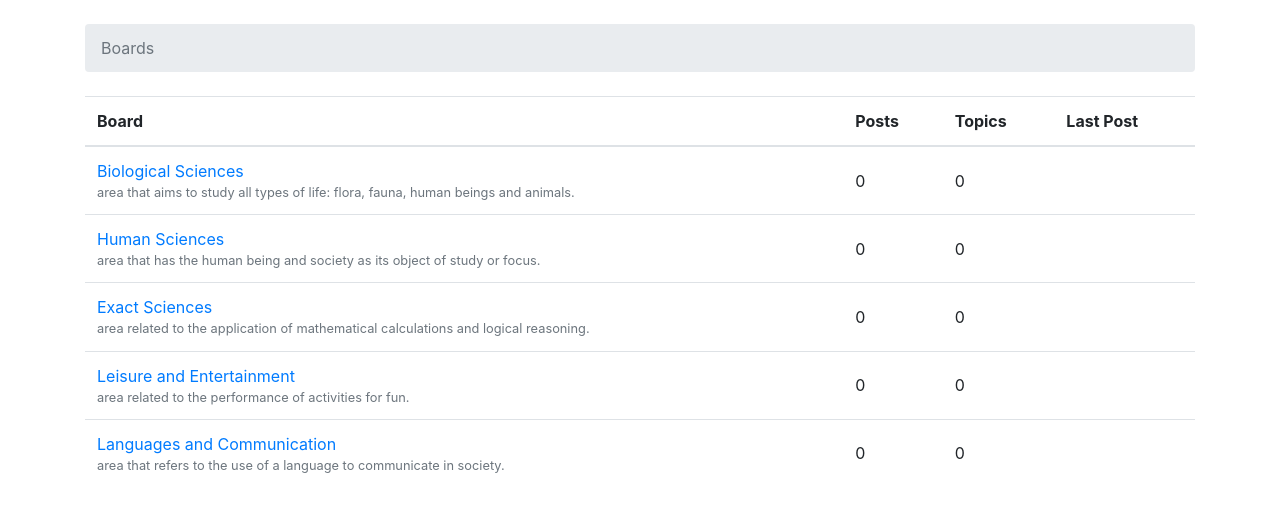
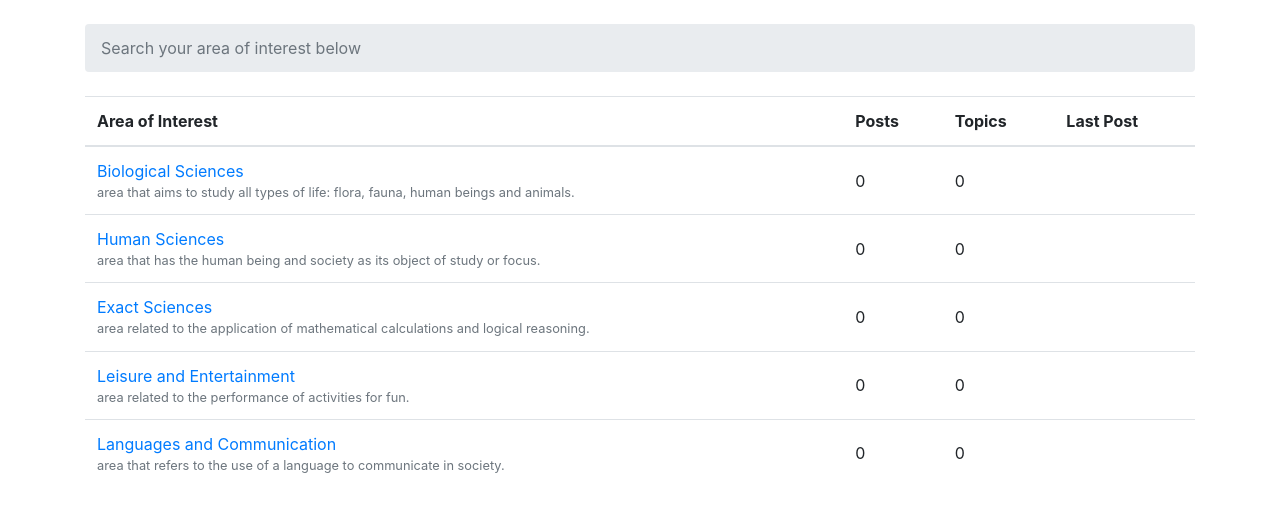
Before and after one commit to caio-ggomes/SearchCourses, a Django app: page / in a window 1280 px wide. Shown: the part 56-568 px from the top of the page. Run offline with Django 3.2, Linux system fonts and the light colour scheme; data comes from the database, SQL or seed files in the repository; both versions use the stored data as it was after the commit; some libraries are stand-ins or nearby versions.

Commit message:
Definir a tabela de areas de interesse

```diff
--- a/SearchCourses/templates/home.html
+++ b/SearchCourses/templates/home.html
@@ -1,14 +1,14 @@
 {% extends 'base.html' %}
 
 {% block breadcrumb %}
-  <li class="breadcrumb-item active">Boards</li>
+  <li class="breadcrumb-item active">Search your area of interest below</li>
 {% endblock %}
 
 {% block content %}
   <table class="table">
     <thead class="thead-inverse">
       <tr>
-        <th>Board</th>
+        <th>Area of Interest</th>
         <th>Posts</th>
         <th>Topics</th>
         <th>Last Post</th>
```
Also changed, not shown: SearchCourses/db.sqlite3.
